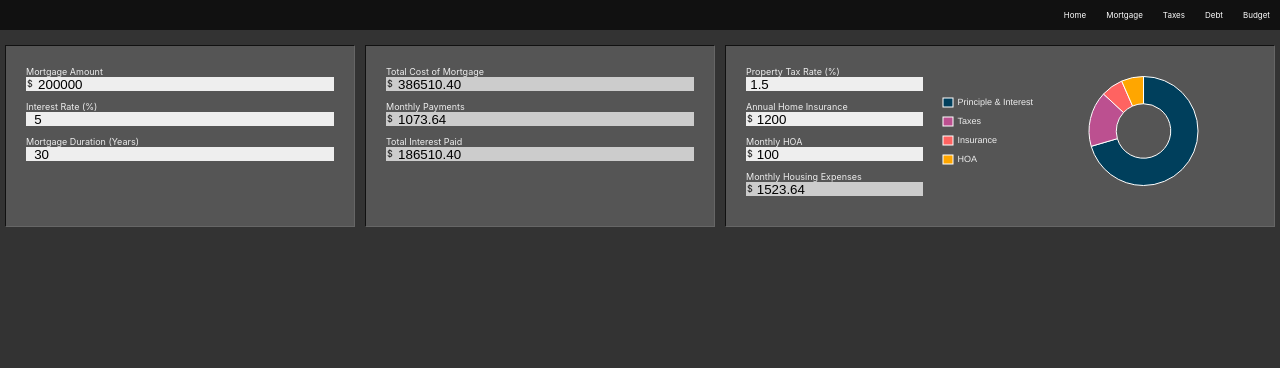
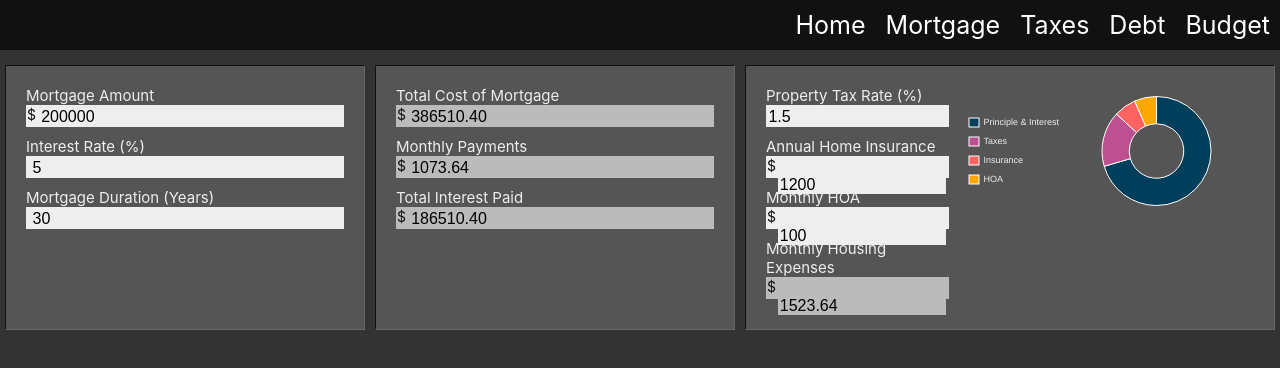
Before and after one commit to Corey-Turner/FinancialAssistant, a React (Create React App) app: page /mortgage-calculator in a window 1280 px wide. Shown: the top 368 px of the page. Built offline with nearby package versions, Linux system fonts and the light colour scheme.

Commit message:
Resizing objects to be more readable at 100% zoom

```diff
--- a/src/App.css
+++ b/src/App.css
@@ -2,6 +2,7 @@
   background-color: #333333;
   width: 100vw;
   height: 94vh;
+  font-size: 25px;
 }
 /************************
 
--- a/src/components/MortgageCalculator/Widgets/BasicInputWidget/styles.css
+++ b/src/components/MortgageCalculator/Widgets/BasicInputWidget/styles.css
@@ -7,23 +7,27 @@
   display: flex;
   flex-direction: column;
   flex-grow: 1;
-  width: 100px;
+  width: 130px;
+  font-size: 15px;
 }
 .BasicInputWidget .basic-input-input {
-  height: 12px;
+  height: 20px;
+  font-size: 14px;
   border: 1px solid #eee;
   color: #111;
   background-color: #eee;
   margin: 0 0 10px;
 }
 .BasicInputWidget .basic-input-input input {
-  height: 10px;
+  height: 16px;
+  font-size: 16px;
   background-color: #eee;
   border: 0;
   float: right;
   width: calc(97%);
   outline: none;
+  margin: 2px;
 }
 .BasicInputWidget .basic-input-input .mortgage-amount-input {
-  width: calc(99% - 10px);
+  width: calc(99% - 15px);
 }
--- a/src/components/MortgageCalculator/Widgets/BasicOutputWidget/styles.css
+++ b/src/components/MortgageCalculator/Widgets/BasicOutputWidget/styles.css
@@ -5,25 +5,29 @@
   padding: 20px;
   margin: 5px 5px;
   display: flex;
+  flex-direction: column;
   flex-grow: 1;
-  flex-direction: column;
-  width: 100px;
+  width: 130px;
+  font-size: 15px;
 }
 .BasicOutputWidget .basic-output-input {
-  height: 12px;
-  border: 1px solid #ccc;
+  height: 20px;
+  font-size: 14px;
+  border: 1px solid #bbb;
   color: #111;
-  background-color: #ccc;
+  background-color: #bbb;
   margin: 0 0 10px;
 }
 .BasicOutputWidget .basic-output-input input {
-  height: 10px;
-  background-color: #ccc;
+  height: 16px;
+  font-size: 16px;
+  background-color: #bbb;
   border: 0;
   float: right;
-  width: calc(98%);
+  width: calc(97%);
   outline: none;
+  margin: 2px;
 }
 .BasicOutputWidget .basic-output-input .mortgage-amount-output {
-  width: calc(99% - 10px);
+  width: calc(99% - 15px);
 }
--- a/src/components/MortgageCalculator/Widgets/PITIEstimatorWidget/styles.css
+++ b/src/components/MortgageCalculator/Widgets/PITIEstimatorWidget/styles.css
@@ -9,6 +9,7 @@
   flex-direction: row;
   flex-wrap: wrap;
   width: 300px;
+
 }
 .PITIEstimatorWidget .InformationDiv {
   background-color: #555;
@@ -16,51 +17,58 @@
   display: flex;
   flex-grow: 1;
   flex-direction: column;
-  width: 130px;
+  width: 120px;
+  font-size: 15px;
 }
 
 .PITIEstimatorWidget .InformationDiv .piti-input {
-  height: 12px;
+  height: 20px;
+  font-size: 14px;
   border: 1px solid #eee;
   color: #111;
   background-color: #eee;
   margin: 0 0 10px;
 }
 .PITIEstimatorWidget .InformationDiv .piti-input input {
-  height: 10px;
+  height: 16px;
+  font-size: 16px;
   background-color: #eee;
   border: 0;
   float: right;
   width: calc(97%);
   outline: none;
+  margin: 2px;
 }
 .PITIEstimatorWidget .InformationDiv .piti-input .piti-amount-input{
-  width: calc(99% - 10px);
+  width: calc(99% - 15px);
 }
 .PITIEstimatorWidget .InformationDiv .piti-output {
-  height: 12px;
-  border: 1px solid #ccc;
+  height: 20px;
+  font-size: 14px;
+  border: 1px solid #bbb;
   color: #111;
-  background-color: #ccc;
+  background-color: #bbb;
   margin: 0 0 10px;
 }
 .PITIEstimatorWidget .InformationDiv .piti-output input {
-  height: 10px;
-  background-color: #ccc;
+  height: 16px;
+  font-size: 16px;
+  background-color: #bbb;
   border: 0;
   float: right;
   width: calc(97%);
   outline: none;
+  margin: 2px;
 }
 .PITIEstimatorWidget .InformationDiv .piti-output .piti-amount-output{
-  width: calc(99% - 10px);
+  width: calc(99% - 15px);
 }
 .PITIEstimatorWidget .chart-div {
   position: relative;
   background-color: #555;
   color: #eee;
   margin: 10px;
-  flex-grow: 3;
-  width: 170px;
+  flex-grow: 2;
+  width: 160px;
   height: 110px;
 }
--- a/src/components/Nav/styles.css
+++ b/src/components/Nav/styles.css
@@ -6,7 +6,7 @@
 *************************/
 .NavigationBar {
   margin: 0 0 10px;
-  width: calc(100%-20px);
+  width: calc(100%);
 }
 .NavigationBar ul {
   list-style-type: none;
@@ -29,7 +29,6 @@
   text-align: center;
   padding: 10px;
   text-decoration: none;
-  font-size: 0.5em;
 }
 .NavigationBar li a:hover {
   background-color: #444;
```
